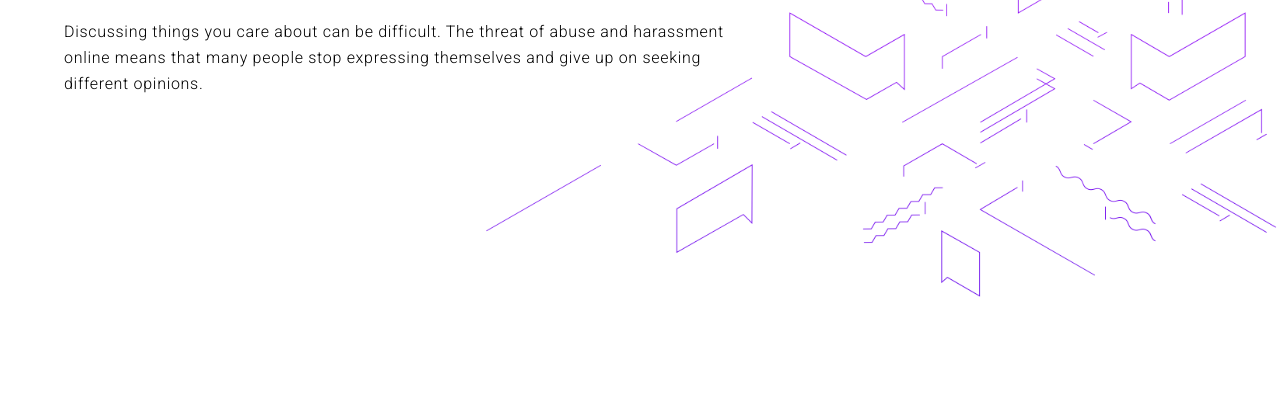
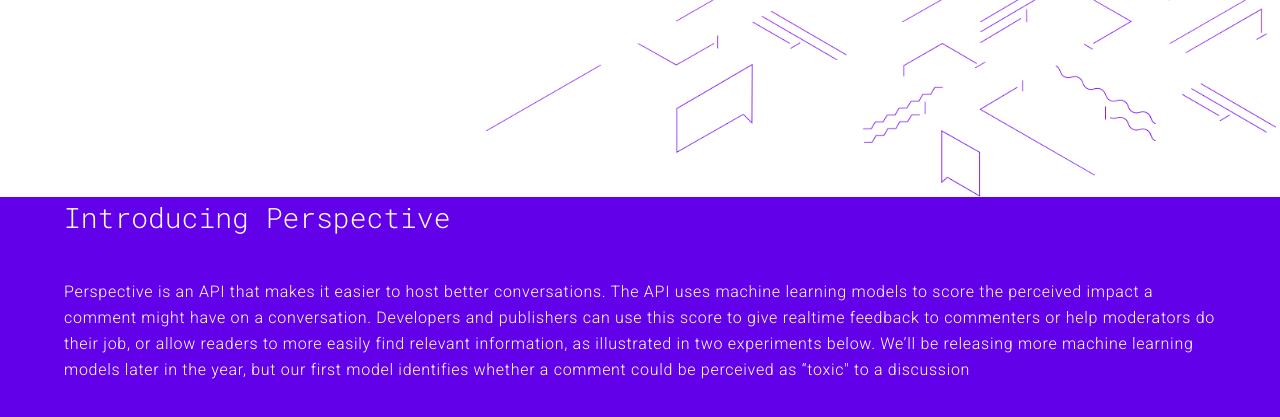
Before and after one commit to oh-hello/perspective-copy, a plain HTML site: page index.html in a window 1280 px wide. Shown: the part 449-866 px from the top of the page. Before the commit the page ends 800 px from the top, so only its background shows below. Drawn offline with Linux system fonts and the light colour scheme.

Commit message:
Update masthead for scrolling and begin second content block

```diff
--- a/assets/css/main.css
+++ b/assets/css/main.css
@@ -54,13 +54,16 @@
 
 /* Layout */
 .wrapper {
-    padding: 0 30px;
+    padding: 12px 77px;
 }
 
 
 /* Masthead */
 .masthead {
     padding: 24px 0;
+    position: fixed;
+    background-color: #FFF;
+    width: 100%;
 }
 
 .masthead-container {
@@ -95,6 +98,15 @@
     font-size: 2.85rem;
     position: relative;
     padding-bottom: 26px;
+}
+
+.hdg_3 {
+    color: #fff;
+    font-family: 'Roboto Mono', monospace;
+    font-size: 32px;
+    line-height: 46px;
+    font-weight: 300;
+    margin: 0 0 40px;
 }
 
 /* Navigation */
@@ -135,6 +147,7 @@
     letter-spacing: 0.05em;
     -webkit-transition: all 0.2s ease-out;
     transition: all 0.2s ease-out;
+    white-space: nowrap;
 }
 
 .btn:hover {
@@ -143,7 +156,7 @@
 }
 
 /* Hero */
-.hero{
+.hero_main{
     background-image: url('../img/conversation-ai-hero.png');
     background-size: 62%;
     background-repeat: no-repeat;
@@ -175,6 +188,17 @@
     letter-spacing: .044em;
 }
 
+.hero_two {
+    background-color: #6200EA;
+    height: 100vh;
+    max-height: 960px;
+    min-height: 500px;
+}
+.description {
+    color: #FFF;
+    font-size: 16px;
+    font-weight: 300;
+}
 /* Media Breakpoints */
 @media (min-width: 1172px) {
   .wrapper {
@@ -188,3 +212,10 @@
     min-width: 544px;
   }
 }
+
+@media (min-width: 1280px){
+    .hdg_3{
+        font-size: 28px;
+        line-height: 42px;
+    }
+}
--- a/index.html
+++ b/index.html
@@ -40,7 +40,7 @@
                 </div>
             </div>
 
-            <div class="hero">
+            <div class="hero hero_main">
                 <div class="wrapper">
                     <div class="hero-content">
                         <div class="hero-hd">
@@ -53,9 +53,30 @@
                             seeking different opinions.</p>
                         </div>
                     </div>
+                    <div class="down-arrow">
+                        <!--down arrow svg here -->
                     </div>
                 </div>
-
+            </div>
+            <div class="hero hero_two">
+                <div class="wrapper">
+                    <div class="col-one-third">
+                        <!--image here-->
+                    </div>
+                    <div class="col-two-third">
+                        <h3 class="hdg hdg_3">Introducing Perspective</h3>
+                        <div class="hero-bd description"
+                        <p>Perspective is an API that makes it easier to host better conversations.
+                            The API uses machine learning models to score the perceived impact a
+                            comment might have on a conversation. Developers and publishers can use
+                            this score to give realtime feedback to commenters or help moderators do
+                            their job, or allow readers to more easily find relevant information, as
+                            illustrated in two experiments below. We’ll be releasing more machine
+                            learning models later in the year, but our first model identifies whether
+                            a comment could be perceived as “toxic" to a discussion</p>
+                    </div>
+                </div>
+            </div>
             <div class="footer">
             </div>
         </div>
```
Lines whose indentation alone changed are shown as unchanged.
